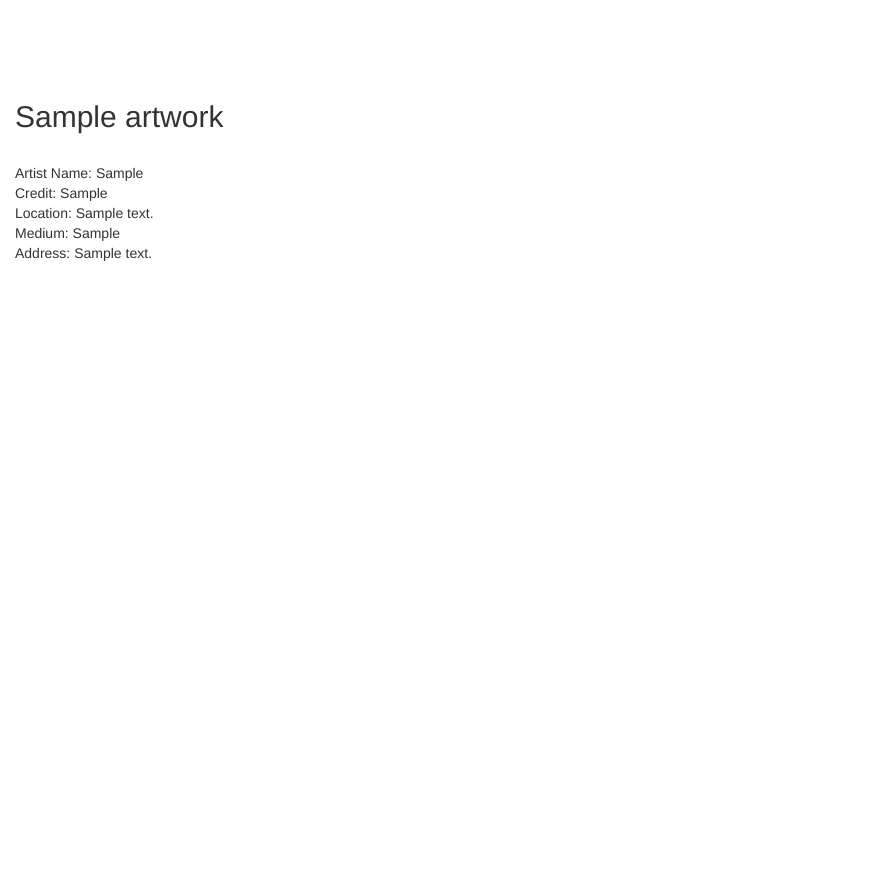
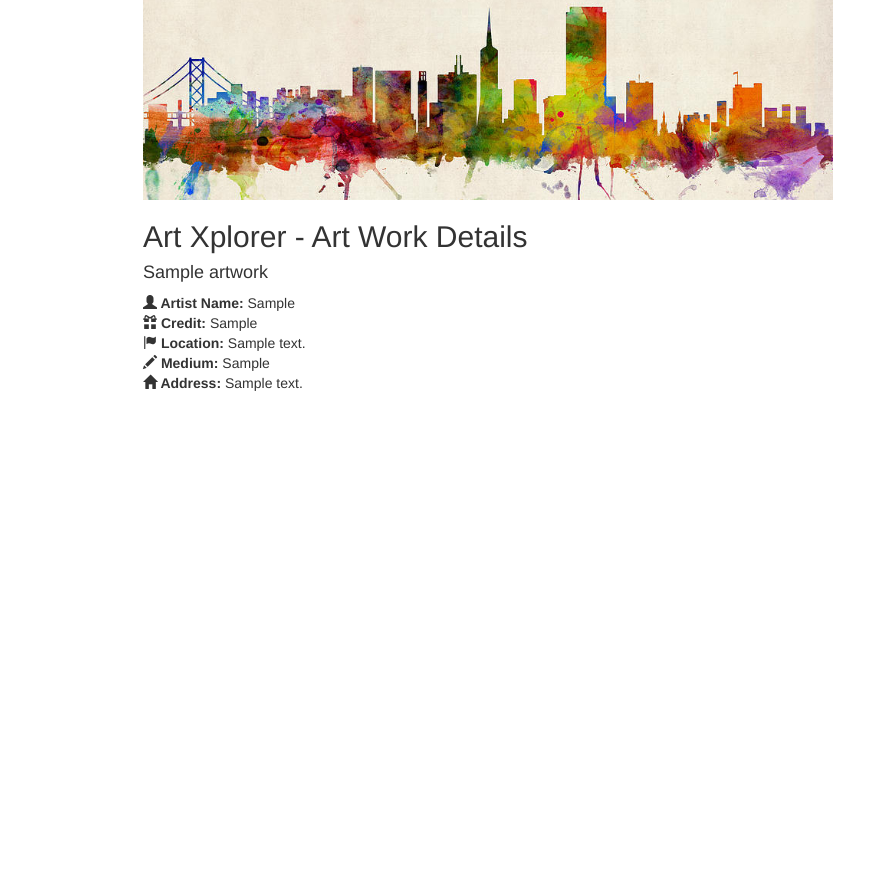
Before and after one commit to rayramsay/art-crawlr, a Flask app: page /artinfo/1 in a window 1280 px wide. Shown: the whole page, without its empty margins (0-881 px from the left). After the commit the page ends 391 px from the top, so only its background shows below. Run offline with Flask 2, Linux system fonts and the light colour scheme; tables that the repository leaves empty hold one stand-in row (values such as "Sample post"); parts of the project's set-up code (start-up, migrations or seed data) failed here and were passed over; some libraries are stand-ins or nearby versions.

Commit message:
updated details page

```diff
--- a/templates/artinfo.html
+++ b/templates/artinfo.html
@@ -1,23 +1,20 @@
 {% extends 'base.html' %}
 
-{% block title %}Art Xplrr{% endblock %}
+{% block title %}Art Xplorer{% endblock %}
 
 
 
 {% block content %}
 
-<br>
-<br>
-<br>
-<br>
-
-<div class="container" style="width: 100%; height: 100%">
-<h2>{{ art_info.title }}</h2><br>
-Artist Name: {{ art_info.artist }}<br>
-Credit: {{ art_info.credit_line }}<br>
-Location: {{ art_info.location_description }}<br>
-Medium: {{ art_info.medium }}<br>
-Address: {{ art_info.address }}<br>
+<div class="container" style="width: 80%; height: 100%">
+<img src="/static/ART-XPLRER_crop.jpg" height="200px">
+<h2>Art Xplorer - Art Work Details</h2>
+<h4>{{ art_info.title }}</h4>
+<span class="glyphicon glyphicon-user"></span><b>  Artist Name:</b> {{ art_info.artist }}<br>
+<span class="glyphicon glyphicon-gift"></span><b>  Credit:</b> {{ art_info.credit_line }}<br>
+<span class="glyphicon glyphicon-flag"></span><b>  Location:</b> {{ art_info.location_description }}<br>
+<span class="glyphicon glyphicon-pencil"></span><b>  Medium:</b> {{ art_info.medium }}<br>
+<span class="glyphicon glyphicon-home"></span><b>  Address:</b> {{ art_info.address }}<br>
 </div>
 
 {% endblock %}
```
Also changed, not shown: static/ART-XPLRER_crop.jpg (added).
